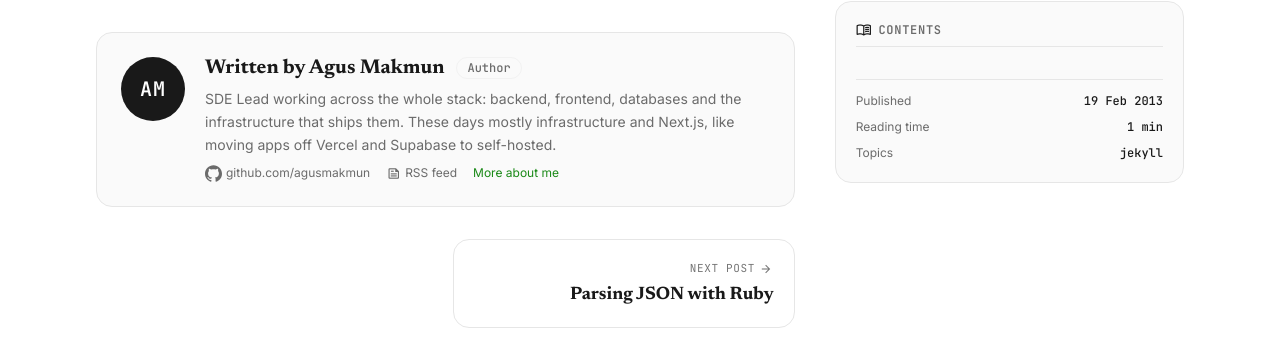
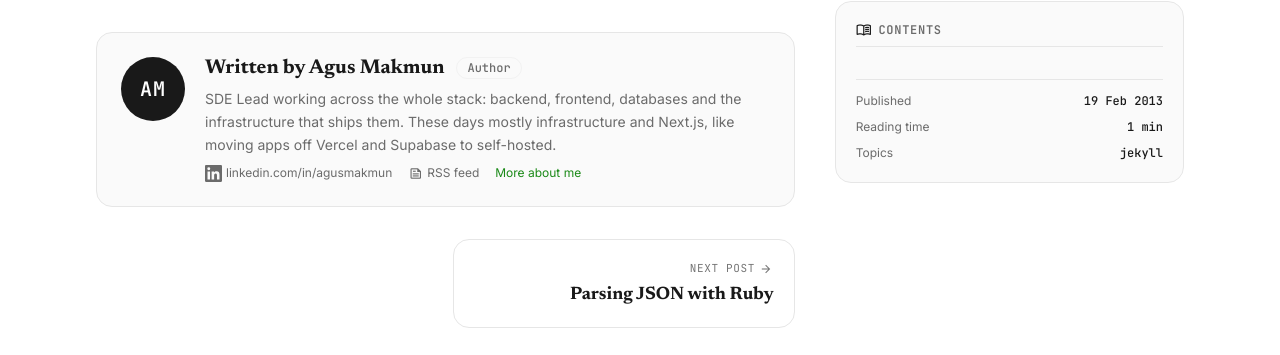
Before and after one commit to agusmakmun/agusmakmun.github.io, a Jekyll site: the page built from _posts/2016-04-19-welcome-to-jekyll.markdown, in a window 1280 px wide and 900 px high, scrolled down 941 px. Shown: the part 95-450 px from the top of the window. Built offline with Jekyll 4.4.1, drawn with Linux system fonts in a browser that asks for light colours; comment, search, counter and statistics services are not loaded.

Commit message:
feat: enable GA4 analytics and link author card to LinkedIn
- Set the GA4 measurement ID (G-7EFYCH5FQ7). The layout already renders
  the gtag snippet, in production builds only.
- The "Written by" card on posts now links to LinkedIn when social_links
  has a LinkedIn entry, and falls back to GitHub otherwise. The label is
  taken from the URL.

Co-Authored-By: Claude Opus 5.5 <noreply@anthropic.com>

```diff
--- a/_config.yml
+++ b/_config.yml
@@ -5,7 +5,7 @@ github: https://github.com/agusmakmun
 repo: agusmakmun/agusmakmun.github.io # star count in the header
 about: 'SDE Lead working across the whole stack: backend, frontend, databases and the infrastructure that ships them. These days mostly infrastructure and Next.js, like moving apps off Vercel and Supabase to self-hosted.'
 disqus_shortname: stackproblems
-google_analytics: # GA4 measurement ID (G-XXXXXXX); analytics is skipped while empty
+google_analytics: G-7EFYCH5FQ7 # GA4 measurement ID; analytics is skipped while empty
 
 # Redesign profile (sidebar on the home page)
 tagline: SDE Lead · CDP · CASP
--- a/_layouts/post.html
+++ b/_layouts/post.html
@@ -64,7 +64,10 @@ nav: /writing/
         <h3>Written by {{ site.author }} <span class="pill mono">Author</span></h3>
         <p>{{ site.about }}</p>
         <div class="links">
-          <a href="{{ site.github }}" target="_blank" rel="noopener">{% include brand-icon.html name="github" %}github.com/agusmakmun</a>
+          {% comment %}Author link: LinkedIn from social_links if set, otherwise GitHub.{% endcomment %}
+          {% assign linkedin = site.social_links | where: "brand", "linkedin" | first %}
+          {% if linkedin %}{% assign author_url = linkedin.link %}{% assign author_brand = "linkedin" %}{% else %}{% assign author_url = site.github %}{% assign author_brand = "github" %}{% endif %}
+          <a href="{{ author_url }}" target="_blank" rel="noopener">{% include brand-icon.html name=author_brand %}{{ author_url | remove: "https://" | remove: "http://" | remove: "www." }}</a>
           <a href="{{ '/feed.xml' | relative_url }}"><span class="icon">feed</span>RSS feed</a>
           <a class="green" href="{{ '/about/' | relative_url }}">More about me</a>
         </div>
```
